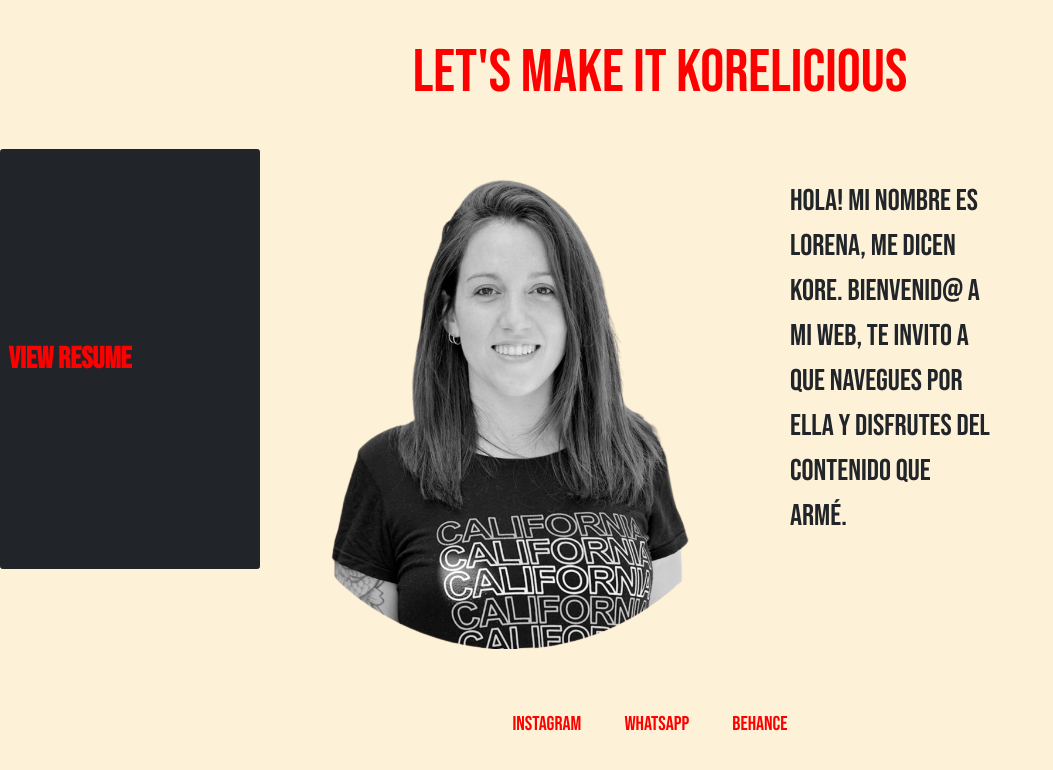
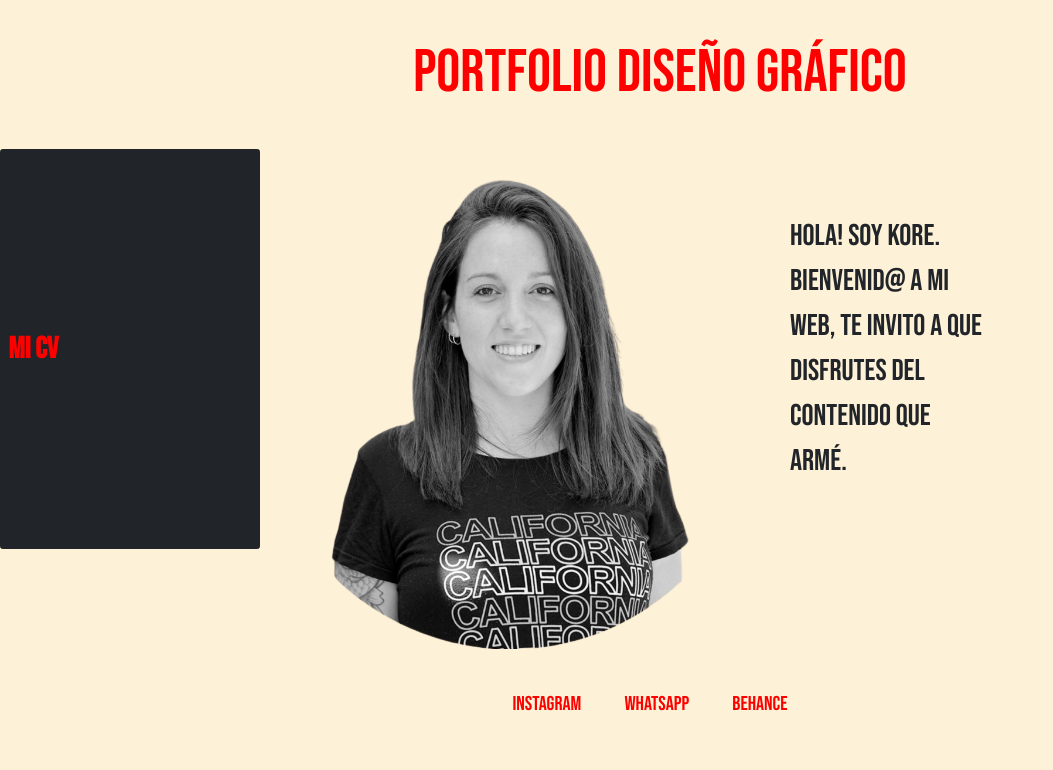
Before and after one commit to korelicious/portfolio, a plain HTML site: page index.html in a window 1280 px wide. Shown: the part 78-848 px from the top of the page, without its empty margins (0-1053 px from the left). Drawn offline with nearby package versions, Linux system fonts and the light colour scheme; files whose address does not match are found by name.

Commit message:
cambios en los textos

```diff
--- a/index.html
+++ b/index.html
@@ -70,16 +70,16 @@
 
     <main class="contenedor">
         <div class="intro">
-            <h1 class="animate__animated animate__fadeInDown">let's make it korelicious</h1>
+            <h1 class="animate__animated animate__fadeInDown">PORTFOLIO DISEÑO GRÁFICO</h1>
         </div>
 
         <img src="../40205LorenaConcaPortfolio/media/koresinfondo.png" alt="foto" class="foto">
-        <p class="description"> Hola! Mi nombre es Lorena, me dicen Kore.
-            Bienvenid@ a mi web, te invito a que navegues por ella y disfrutes
+        <p class="description"> Hola! Soy Kore.
+            Bienvenid@ a mi web, te invito a que disfrutes
             del contenido que armé.
         </p>
         <button type="button" class="btn btn-dark"><a href="../40205LorenaConcaPortfolio/media/concaLorena.pdf"
-                class="cv">VIEW RESUME</a></button>
+                class="cv">MI CV</a></button>
 
     </main>
 
--- a/styles/style.css
+++ b/styles/style.css
@@ -3,12 +3,6 @@
     padding: 0;
     box-sizing: border-box;
 }
-
-
-/* @font-face {
-    font-family: "japan";
-    src: url(fonts/japan.ttf);
-} */
 
 
 html{
```
